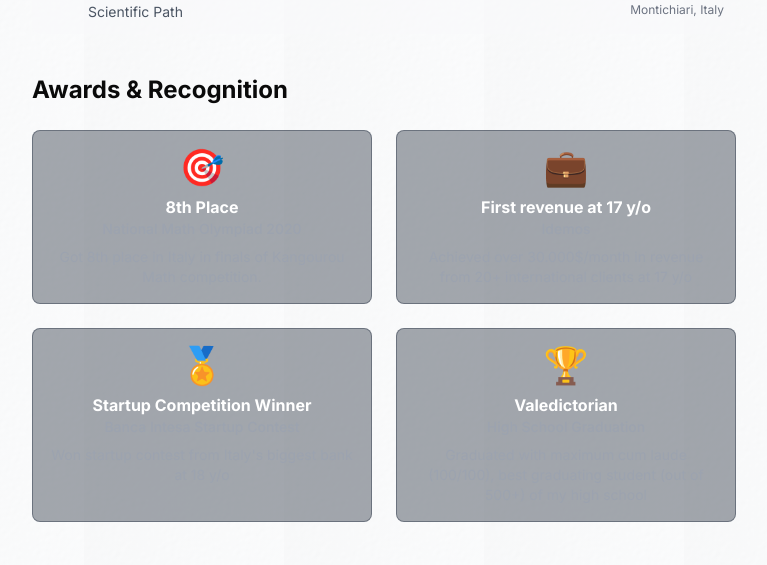
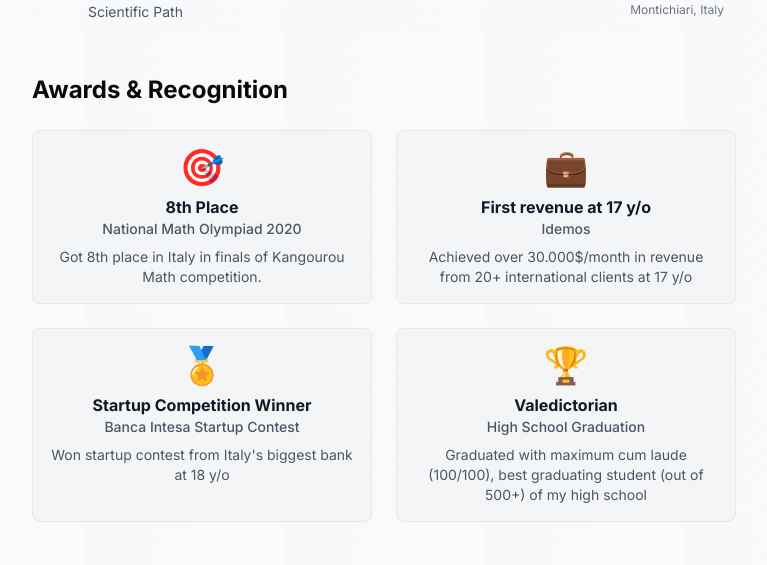
Before and after one commit to WaverAndrew/portfolio-website, a Next.js app: page / in a window 1280 px wide. Shown: the part 1489-2054 px from the top of the page, without its empty margins (256-1023 px from the left). Built offline with nearby package versions, Linux system fonts and the light colour scheme.

Commit message:
ui improvements

```diff
--- a/src/components/Awards/index.tsx
+++ b/src/components/Awards/index.tsx
@@ -46,17 +46,17 @@ export const Awards: React.FC = () => {
         {awards.map((award, i) => (
           <div
             key={i}
-            className="flex flex-col items-center text-center p-4 bg-gray-800/40 rounded-lg transition-all hover:bg-gray-700/50 border border-gray-700/50"
+            className="flex flex-col items-center text-center p-4 bg-gray-100/80 dark:bg-gray-800/40 rounded-lg transition-all hover:bg-gray-200/80 dark:hover:bg-gray-700/50 border border-gray-200 dark:border-gray-700/50"
           >
             <div className="text-4xl mb-2">{award.icon}</div>
             <div>
-              <h3 className="font-bold text-sm md:text-base text-white">
+              <h3 className="font-bold text-sm md:text-base text-gray-900 dark:text-white">
                 {award.title}
               </h3>
-              <p className="text-xs md:text-sm text-gray-400 font-medium">
+              <p className="text-xs md:text-sm text-gray-600 dark:text-gray-400 font-medium">
                 {award.event}
               </p>
-              <p className="mt-2 text-xs md:text-sm text-gray-400">
+              <p className="mt-2 text-xs md:text-sm text-gray-600 dark:text-gray-400">
                 {award.tagline}
               </p>
             </div>
```
